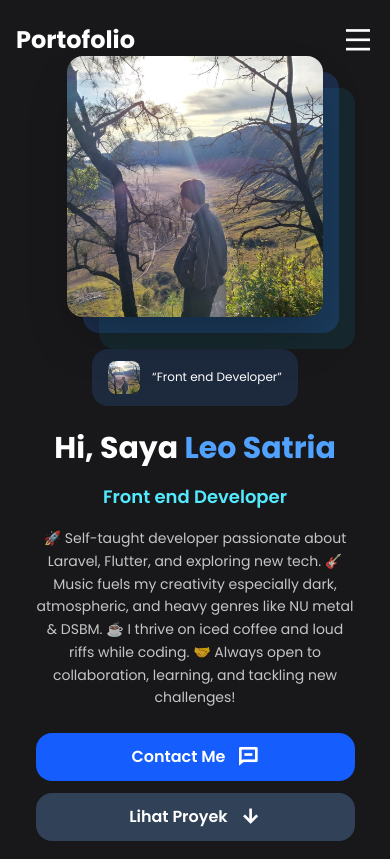
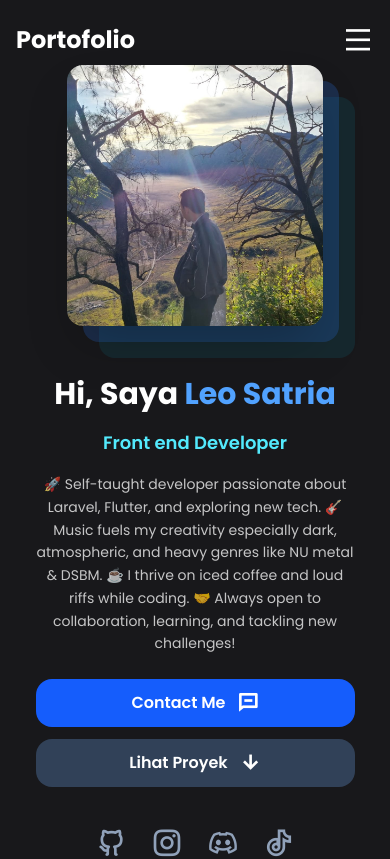
Before and after one commit to Vendettaa666/Vendettaa666, a React (Vite) app: page / in a window 390 px wide. Shown: the top 859 px of the page. Built offline with nearby package versions, Linux system fonts and the light colour scheme.

Commit message:
feat: implement initial portfolio application structure and content with hero, about, and skills sections.

```diff
--- a/src/App.jsx
+++ b/src/App.jsx
@@ -20,8 +20,8 @@ function App() {
         id="hero"
         className="hero grid lg:grid-cols-2 grid-cols-1 lg:gap-12 gap-8 pt-6 lg:pt-10 items-center min-h-screen lg:min-h-0"
       >
-        <div className="order-2 lg:order-1 text-center lg:text-left" >
-          <div className="display flex items-center justify-center lg:justify-start gap-3 mb-6 bg-slate-800 w-fit mx-auto lg:mx-0 px-4 py-3 rounded-2xl">
+        <div className="order-2 lg:order-1 text-center lg:text-left " >
+          <div className="hidden md:flex items-center justify-center lg:justify-start gap-3 mb-6 bg-slate-800 w-fit mx-auto lg:mx-0 px-4 py-3 rounded-2xl">
             <img
               src={DataImage.HeroImage}
               alt="hero image"
```
Lines whose indentation alone changed are shown as unchanged.
